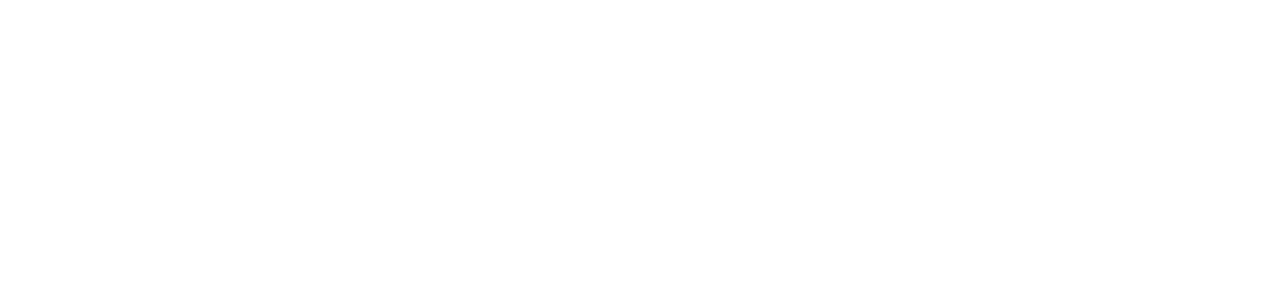
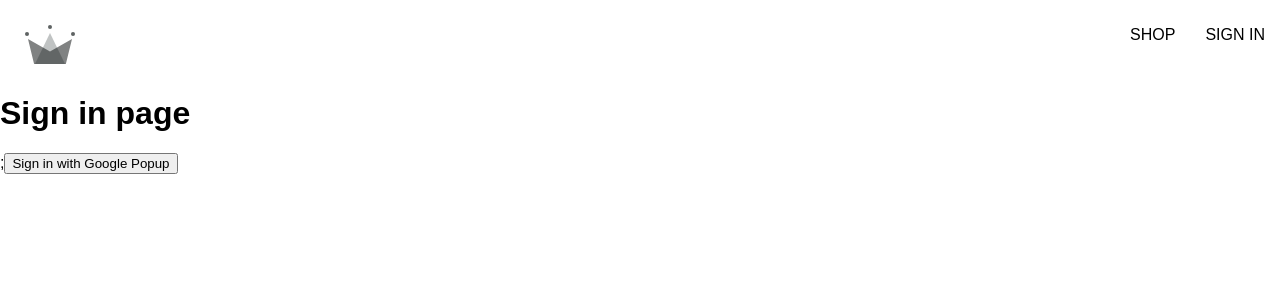
Before and after one commit to pravda23/crwn-clothing, a React (Create React App) app: page /sign-in in a window 1280 px wide. Before the commit this address had no page. Shown: the top 300 px of the page. Built offline with nearby package versions, Linux system fonts and the light colour scheme; a web font is replaced by a local one.

Commit message:
completed 92, firebase user retrieve NOT working

```diff
--- a/package.json
+++ b/package.json
@@ -6,10 +6,11 @@
     "@testing-library/jest-dom": "^5.16.5",
     "@testing-library/react": "^13.4.0",
     "@testing-library/user-event": "^13.5.0",
+    "firebase": "^9.15.0",
     "react": "^18.2.0",
     "react-dom": "^18.2.0",
     "react-router-dom": "^6.6.2",
-    "react-scripts": "5.0.1",
+    "react-scripts": "^5.0.1",
     "sass": "^1.57.1",
     "web-vitals": "^2.1.4"
   },
--- a/src/App.js
+++ b/src/App.js
@@ -1,6 +1,7 @@
 import { Routes, Route } from "react-router-dom";
 import Home from "./routes/home/home.component";
 import Nav from "./routes/navigation/navigation.component";
+import SignIn from "./routes/sign-in/sign-in.component";
 
 const Shop = () => {
   return <h1>Shop</h1>;
@@ -12,6 +13,7 @@
       <Route path="/" element={<Nav />}>
         <Route index element={<Home />} />
         <Route path="/shop" element={<Shop />} />
+        <Route path="/sign-in" element={<SignIn />} />
       </Route>
     </Routes>
   );
--- a/src/routes/navigation/navigation.component.jsx
+++ b/src/routes/navigation/navigation.component.jsx
@@ -16,9 +16,14 @@
           <Link className="nav-link" to="/shop">
             SHOP
           </Link>
+          <Link className="nav-link" to="/sign-in">
+            SIGN IN
+          </Link>
         </div>
       </div>
+
       <Outlet />
+      {/* The Outlet component alone allows nested routes to render their element content out and anything else the layout route is rendering, i.e. navbars, sidebars, specific layout components, etc. */}
     </Fragment>
   );
 };
--- /dev/null
+++ b/src/routes/sign-in/sign-in.component.jsx
@@ -0,0 +1,17 @@
+import { signInWithGooglePopup } from "../../utils/firebase/firebase.utils";
+
+const SignIn = () => {
+  const logGoogleUser = async () => {
+    const response = await signInWithGooglePopup();
+    console.log(response);
+  };
+
+  return (
+    <div>
+      <h1>Sign in page</h1>;
+      <button onClick={logGoogleUser}>Sign in with Google Popup</button>
+    </div>
+  );
+};
+
+export default SignIn;
--- /dev/null
+++ b/src/utils/firebase/firebase.utils.jsx
@@ -0,0 +1,29 @@
+import { initializeApp } from "firebase/app";
+import {
+  getAuth,
+  signInWithRedirect,
+  signInWithPopup,
+  GoogleAuthProvider,
+} from "firebase/auth";
+
+const firebaseConfig = {
+  apiKey: "AIzaSyAqWsG1hkE9t97_WJPlKmAaX4WCkZ6o8-4",
+  authDomain: "crwn-clothing-db-fbf65.firebaseapp.com",
+  projectId: "crwn-clothing-db-fbf65",
+  storageBucket: "crwn-clothing-db-fbf65.appspot.com",
+  messagingSenderId: "989045982242",
+  appId: "1:989045982242:web:0c46fa9272259882e1f67b",
+};
+
+// Initialize Firebase
+const firebaseApp = initializeApp(firebaseConfig);
+
+const provider = new GoogleAuthProvider();
+provider.setCustomParameters({
+  prompt: "select_account",
+});
+
+export const auth = getAuth();
+export const signInWithGooglePopup = () => {
+  signInWithPopup(auth, provider);
+};
```
Also changed, not shown: 1 other file (tests, documents, lock files or other folders).
